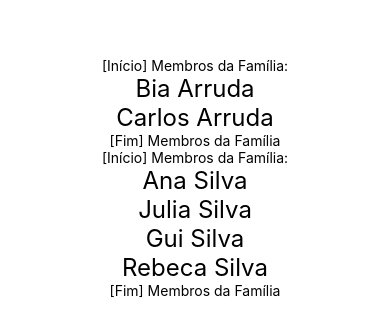
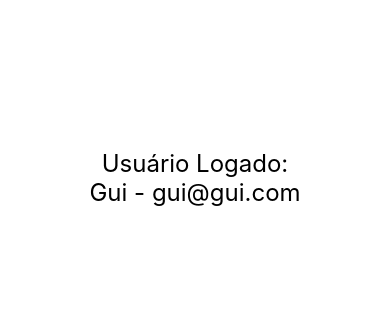
Before and after one commit to CauanDZN/exercicios-rn, a React Native app: screen / in a window 390 px wide. Shown: the part 244-580 px from the top of the page. Built offline with nearby package versions, Linux system fonts and the light colour scheme.

Commit message:
feat: conditional rendering with props.children

```diff
--- a/src/App.js
+++ b/src/App.js
@@ -1,8 +1,9 @@
 import React from 'react'
 import { SafeAreaView, StyleSheet } from 'react-native'
 
-import Familia from './components/relacao/Familia'
-import Membro from './components/relacao/Membro'
+import UsuarioLogado from './components/UsuarioLogado'
+// import Familia from './components/relacao/Familia'
+// import Membro from './components/relacao/Membro'
 // import ParImpar from './components/ParImpar'
 // import Diferenciar from './components/Diferenciar'
 // import ContadorV2 from './components/contador/ContadorV2'
@@ -19,6 +20,12 @@
 
 export default () => (
     <SafeAreaView style={style.App}>
+        <UsuarioLogado usuario={{ nome:"Gui", email:"gui@gui.com" }} />
+        <UsuarioLogado usuario={{ nome:"Ana" }} />
+        <UsuarioLogado usuario={{ email:"carlos@empresa.com" }} />
+        <UsuarioLogado usuario={null} />
+        <UsuarioLogado usuario={{}} />
+        {/*
         <Familia>
             <Membro nome="Bia" sobrenome="Arruda" />
             <Membro nome="Carlos" sobrenome="Arruda" />
@@ -29,7 +36,6 @@
             <Membro nome="Gui" sobrenome="Silva" />
             <Membro nome="Rebeca" sobrenome="Silva" />
         </Familia>
-        {/*
         <ParImpar num={3} />
         <Diferenciar />
         <ContadorV2 />
--- /dev/null
+++ b/src/components/If.js
@@ -0,0 +1,7 @@
+export default props => {
+    if(props.teste) {
+        return props.children
+    } else {
+        return false
+    }
+}
--- /dev/null
+++ b/src/components/UsuarioLogado.js
@@ -0,0 +1,18 @@
+import React from 'react'
+import { Text } from 'react-native'
+import Estilo from './estilo'
+import If from './If'
+
+export default props => {
+    const usuario = props.usuario || {}
+    return (
+        <>
+            <If teste={usuario && usuario.nome && usuario.email}>
+                <Text style={Estilo.textogrande}>Usuário Logado:</Text>
+                <Text style={Estilo.textogrande}>
+                    {usuario.nome} - {usuario.email}
+                </Text>
+            </If>
+        </>
+    )
+}
```
